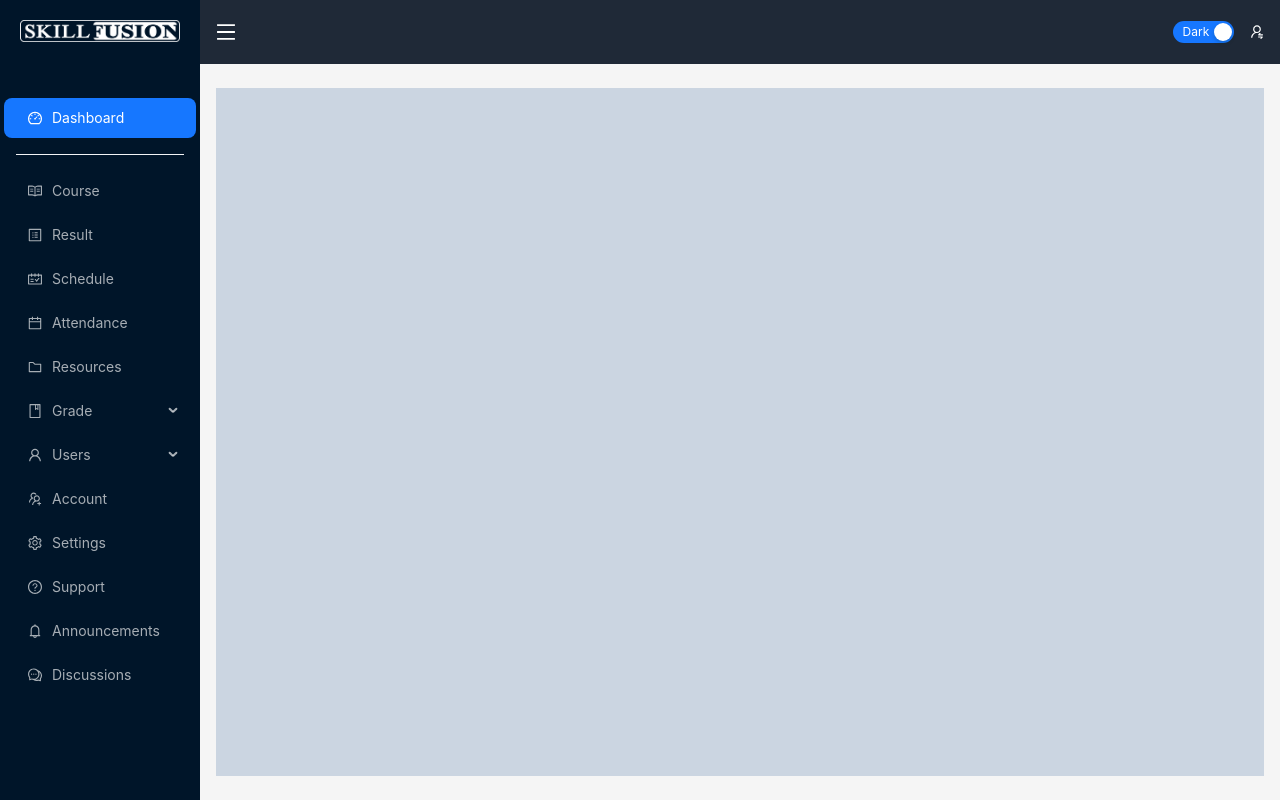
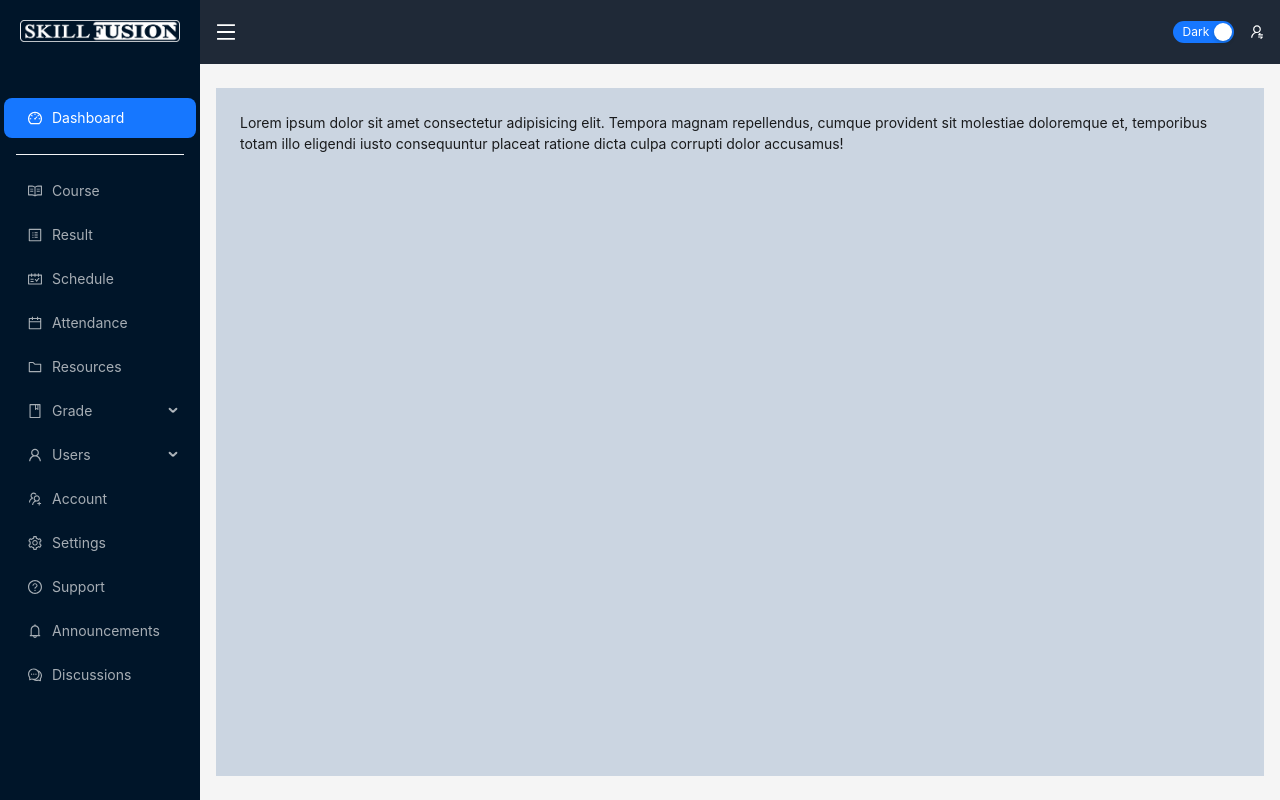
Before and after one commit to seni7/Skillfusion, a Next.js app: page / in a window 1280 px wide. Built offline with nearby package versions, Linux system fonts and the light colour scheme.

Commit message:
layout must accept childs

```diff
--- a/components/Layout.tsx
+++ b/components/Layout.tsx
@@ -50,7 +50,7 @@ const Discussions = () => <h1>Discussions Page</h1>;
 const { Header, Sider, Content } = Layout;
 const { SubMenu } = Menu;
 
-const Layouts = () => {
+const Layouts = ({children}) => {
   const [collapsed, setCollapsed] = useState(false);
   const [darkMode, setDarkMode] = useState(true);
   const [content, setContent] = useState('');
@@ -236,7 +236,7 @@ const Layouts = () => {
           </div>
         </Header>
         <Content className="p-6 overflow-y-auto bg-slate-300" style={{ margin: '24px 16px', padding: 24, minHeight: 280 }}>
-          {renderContent()}
+          {children}
         </Content>
       </Layout>
     </Layout>
```
